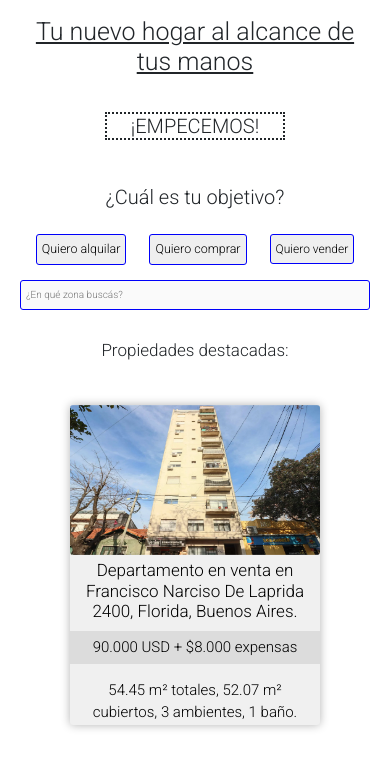
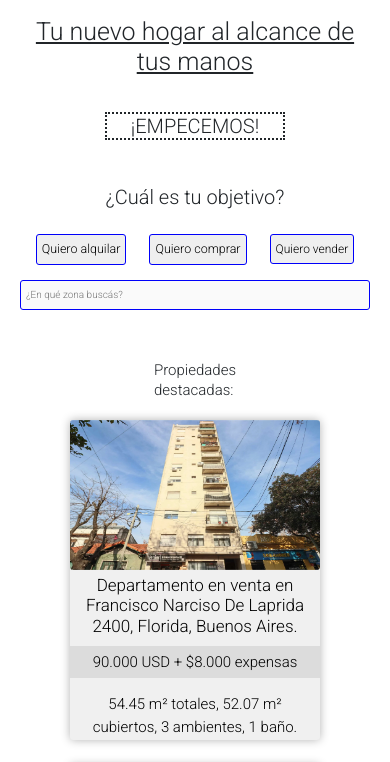
Before and after one commit to GonzaloCataldo/PreEntrega2_GonzaloCataldo, a plain HTML site: page propiedades.html in a window 390 px wide. Shown: the part 63-825 px from the top of the page. Drawn offline with nearby package versions, Linux system fonts and the light colour scheme.

Commit message:
Primer archibo del repositorio

```diff
--- a/css/estilo.css
+++ b/css/estilo.css
@@ -75,7 +75,7 @@
     display: none;
 }
 
-@media (max-width: 860px) {
+@media (max-width: 880px) {
     #nav_list {
         flex-direction: column;
         align-items: center;
@@ -323,6 +323,10 @@
         height: 3rem;
     }
 }
+.prop_destacadas h3 {
+    font-size: 2.5rem;
+    line-height: 3rem;
+}
 
 .prop_destacadas div a {
     text-decoration: none;
@@ -331,23 +335,22 @@
 
 .prop_destacadas {
     display: flex;
-    flex-wrap: nowrap;
-    justify-content: space-around;
+    flex-wrap: wrap;
+    justify-content: space-evenly;
     align-items: center;
-    padding: 3rem;
-}
-
-.prop_destacadas h3 {
-    display: inline-block;
-    font-size: 2rem;
+    margin: auto;
+    padding-top: 10rem;
+    padding-bottom: 10rem;
 }
 
 .prop_destacadas div {
-    display: inline-block;
+    display: flex;
+    flex-wrap: nowrap;
     width: 35rem;
     height: 42rem;
     text-align: center;
-    margin: 5rem;
+    margin-top: 3rem;
+    margin-bottom: 1rem;
     background-color: rgb(240, 240, 240);
     border-radius: .3rem;
     box-shadow: 0 0 1rem rgba(0, 0, 0, 0.3);
@@ -375,21 +378,21 @@
 }
 
 @media (max-width: 860px) {
+    .prop_destacadas h3 {
+        font-size: 1.5rem;
+        line-height: 2rem;
+    }
+
     .prop_destacadas {
         flex-direction: column;
-        flex-wrap: nowrap;
-        align-items: center;
-        padding: 3rem;
-    }
-
-    .prop_destacadas h3 {
-        font-size: 1.7rem;
+        padding-top: 5rem;
+        padding-bottom: 5rem;
     }
 
     .prop_destacadas div {
         width: 25rem;
         height: 32rem;
-        margin: 4rem;
+        margin-top: 1.5rem;
     }
 
     .prop_destacadas div img {
@@ -411,7 +414,6 @@
 #titulo2_prop h2 {
     font-size: 3rem;
     text-align: center;
-    padding: 6rem 0 3rem;
 }
 
 #caja_publicaciones {
@@ -460,7 +462,6 @@
 @media (max-width: 860px) {
     #titulo2_prop h2 {
         font-size: 2rem;
-        padding: 5rem 0 2rem;
     }
 
     #caja_publicaciones {
--- a/propiedades.html
+++ b/propiedades.html
@@ -61,7 +61,7 @@
     </div>
 
     <section class="prop_destacadas">
-            <h3>Propiedades destacadas:</h3>
+        <h3>Propiedades <br> destacadas:</h3>
             <div>
                 <a href="https://www.remax.com.ar/listings/venta-depto-3-amb-con-balcon-muy-luminoso-florida" target="_blank">
                     <img src="img/laprida.png" alt="laprida">
```
Also changed, not shown: 1 other file.
